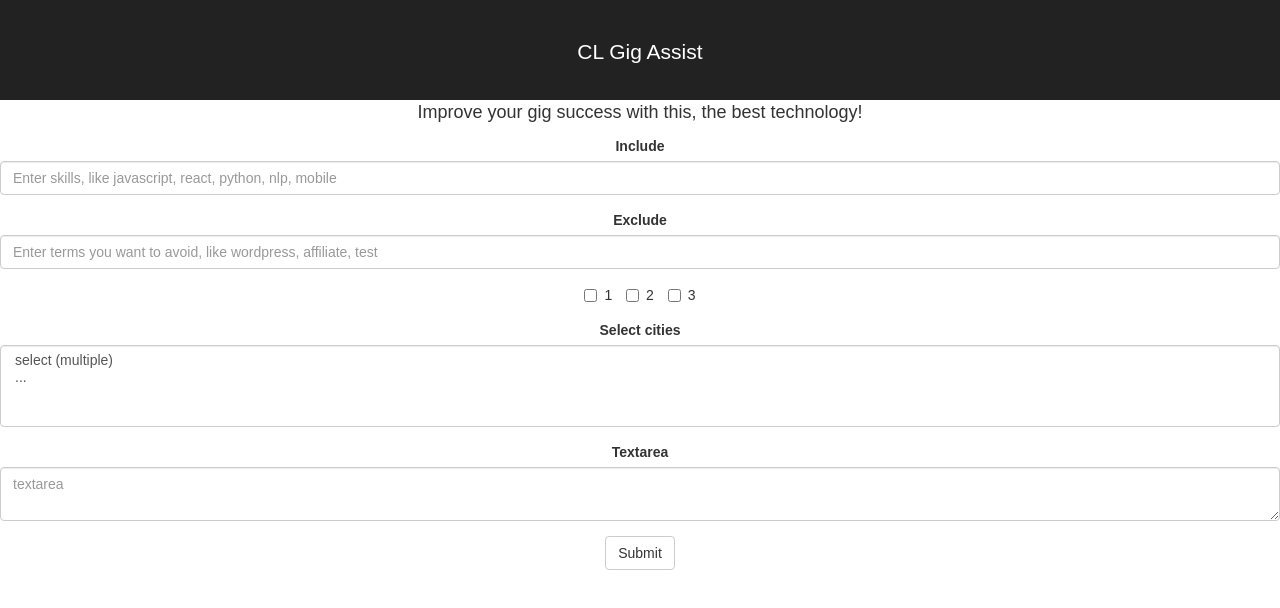
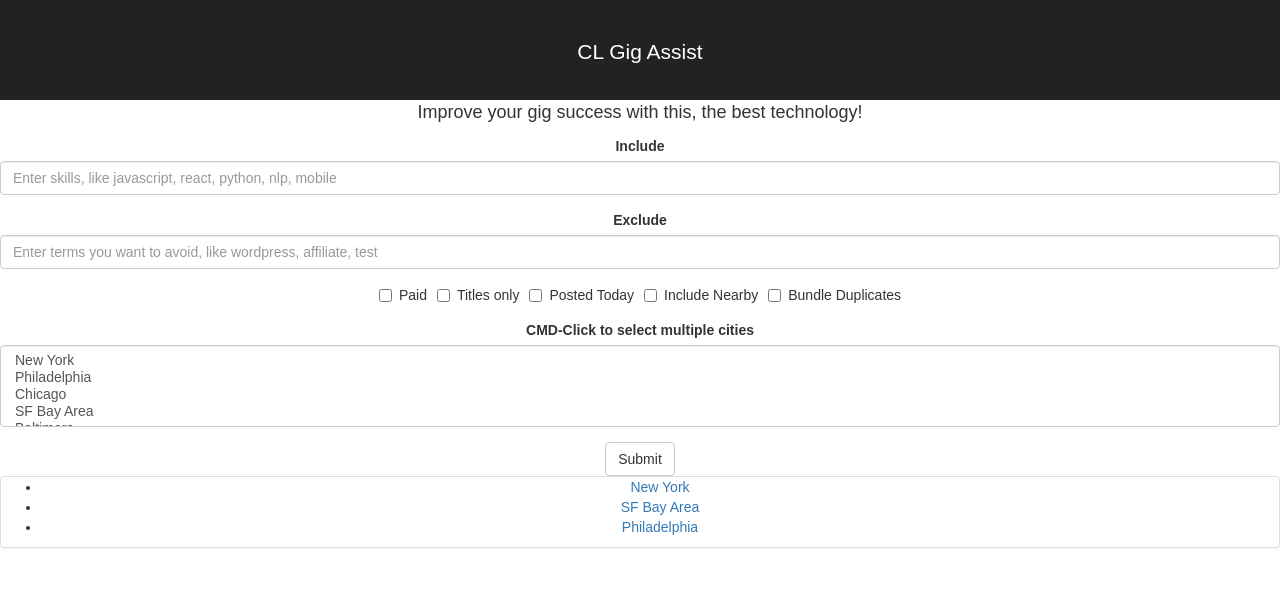
Before and after one commit to dericko/cl-gig-assist, a React (Create React App) app: page / in a window 1280 px wide. Shown: the top 608 px of the page. Built offline with nearby package versions, Linux system fonts and the light colour scheme.

Commit message:
add some sample output

```diff
--- a/src/App.css
+++ b/src/App.css
@@ -16,12 +16,3 @@
 .App-intro {
   font-size: large;
 }
-
-@keyframes App-logo-spin {
-  from {
-    transform: rotate(0deg);
-  }
-  to {
-    transform: rotate(360deg);
-  }
-}
--- a/src/App.js
+++ b/src/App.js
@@ -1,7 +1,14 @@
 import React, { Component } from 'react';
+import { Panel } from 'react-bootstrap';
 import CLForm from './CLForm';
 
 import './App.css';
+
+const SAMPLE_QUERY =
+  'cpg?query=%28web*+%7C+wix+%7C+blog*+%7C+app+%7C+mobile+%7C+android+%7C+ios+%7C+js+%7C+javascript*+%7C+node*+%7C+react*+%7C+program*+%7C+computer*%29+-php+-wordpress+-.net+-sales+-test*+-student*+-affiliate*&sort=date&is_paid=yes&srchType=T';
+function generateLinkCL(city: string, query: string) {
+  return `https://${city}.craigslist.org/search/${query}`;
+}
 
 class App extends Component {
   render() {
@@ -14,6 +21,28 @@ class App extends Component {
           Improve your gig success with this, the best technology!
         </p>
         <CLForm />
+        <Panel header="Output">
+          <ul>
+            <li>
+              <a href={generateLinkCL('newyork', SAMPLE_QUERY)} target="_blank">
+                New York
+              </a>
+            </li>
+            <li>
+              <a href={generateLinkCL('sfbay', SAMPLE_QUERY)} target="_blank">
+                SF Bay Area
+              </a>
+            </li>
+            <li>
+              <a
+                href={generateLinkCL('philadelphia', SAMPLE_QUERY)}
+                target="_blank"
+              >
+                Philadelphia
+              </a>
+            </li>
+          </ul>
+        </Panel>
       </div>
     );
   }
--- a/src/CLForm.js
+++ b/src/CLForm.js
@@ -40,20 +40,29 @@ export default class CLForm extends Component {
           placeholder="Enter terms you want to avoid, like wordpress, affiliate, test"
         />
         <FormGroup>
-          <Checkbox inline>1</Checkbox> <Checkbox inline>2</Checkbox>{' '}
-          <Checkbox inline>3</Checkbox>
+          <Checkbox inline selected>
+            Paid
+          </Checkbox>
+          <Checkbox inline>Titles only</Checkbox>
+          <Checkbox inline>Posted Today</Checkbox>
+          <Checkbox inline>Include Nearby</Checkbox>
+          <Checkbox inline>Bundle Duplicates</Checkbox>
         </FormGroup>
         <FormGroup controlId="formControlsSelectMultiple">
-          <ControlLabel>Select cities</ControlLabel>
+          <ControlLabel>CMD-Click to select multiple cities</ControlLabel>
           <FormControl componentClass="select" multiple>
-            <option value="select">select (multiple)</option>
-            <option value="other">...</option>
+            <option value="select">New York</option>
+            <option value="select">Philadelphia</option>
+            <option value="select">Chicago</option>
+            <option value="select">SF Bay Area</option>
+            <option value="select">Baltimore</option>
+            <option value="select">Boston</option>
+            <option value="select">Washington DC</option>
+            <option value="select">Providence</option>
+            <option value="select">Portland</option>
+            <option value="select">Seattle</option>
+            <option value="select">Los Angeles</option>
           </FormControl>
-        </FormGroup>
-
-        <FormGroup controlId="formControlsTextarea">
-          <ControlLabel>Textarea</ControlLabel>
-          <FormControl componentClass="textarea" placeholder="textarea" />
         </FormGroup>
 
         <Button type="submit">Submit</Button>
```
